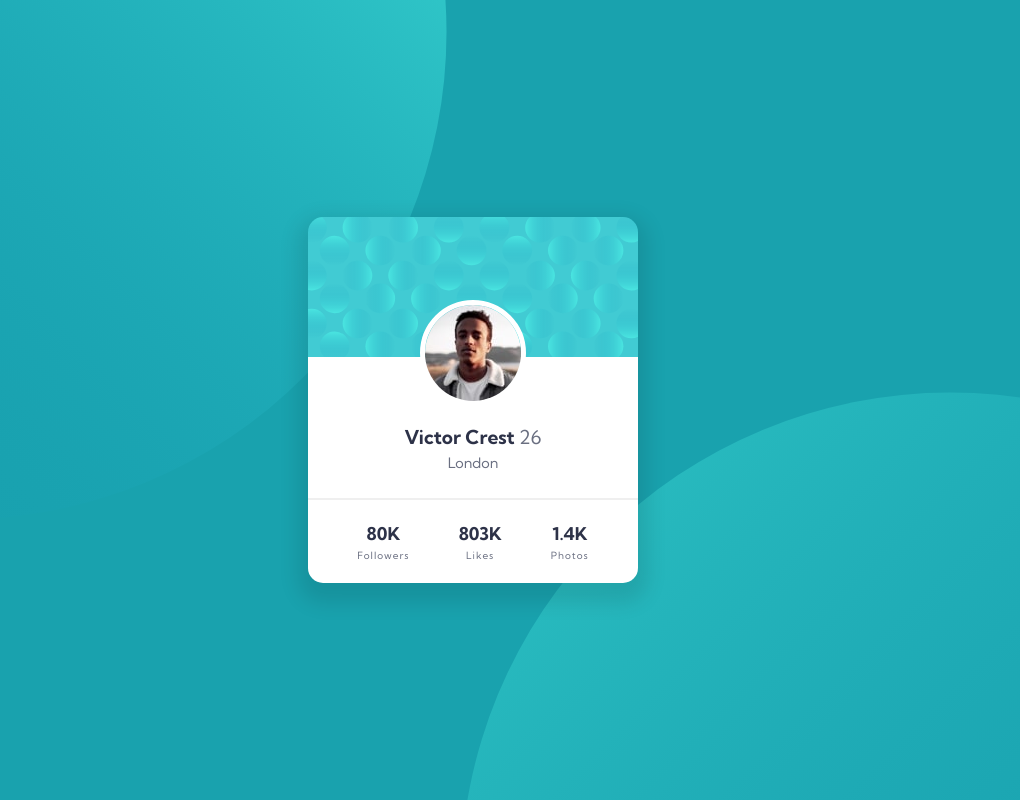
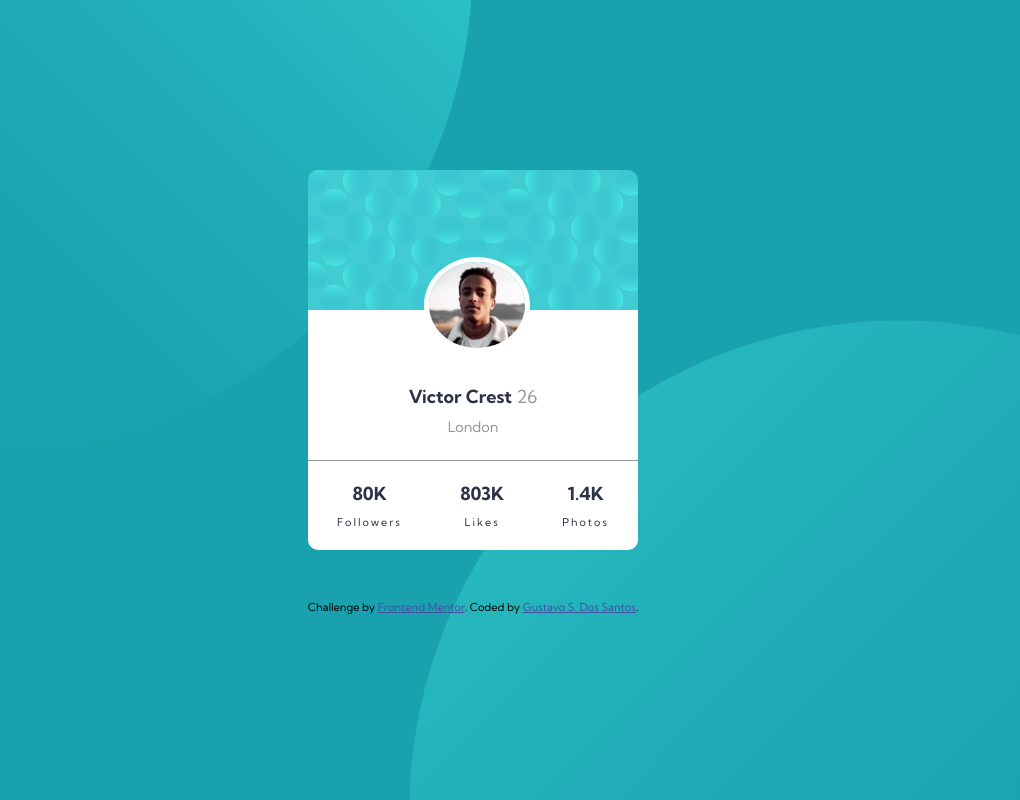
Before and after one commit to GustavoSDS/profile-card-component-main, a plain HTML site: page index.html in a window 1280 px wide. Shown: the whole page, without its empty margins (167-1187 px from the left). Drawn offline with Linux system fonts and the light colour scheme.

Commit message:
Version modificada

```diff
--- a/css/main.css
+++ b/css/main.css
@@ -7,106 +7,100 @@
   --grayBlue: hsl(227, 10%, 46%);
   --darkGray: hsl(0, 0%, 59%);
   --white: hsl(0, 0%, 100%);
-  --fontNormal: 400;
-  --fontBold: 700;
+
   --bgImages: url("../images/bg-pattern-top.svg"),
     url("../images/bg-pattern-bottom.svg");
   --cardShadow: 0 10px 20px 10px hsla(0, 0%, 0%, 0.1);
 }
 
-/* main css */
-*,
-*::before,
-*::after {
+* {
   box-sizing: border-box;
   margin: 0;
+  padding: 0;
 }
 body {
   font-family: "Kumbh Sans", sans-serif;
-  font-weight: var(--fontNormal);
-}
-main {
-}
-.flex-wrap {
-  min-width: 100vw;
-  min-height: 100vh;
-  display: flex;
-  justify-content: center;
-  align-items: center;
-}
-.card {
-  width: 95%;
-  max-width: 330px;
-  background-color: var(--white);
-  background-image: url("../images/bg-pattern-card.svg");
+  font-size: 18px;
+  font-weight: 400;
+  background-color: var(--darkCyan);
+  background-image: url('../images/bg-pattern-top.svg'), url('../images/bg-pattern-bottom.svg');
   background-repeat: no-repeat;
-  min-height: 50%;
-  border-radius: 15px;
-  box-shadow: var(--cardShadow);
-}
-.profile {
-  display: flex;
-  flex-direction: column;
-  justify-content: center;
-  align-items: center;
-  margin-top: 25%;
-}
-.profilepic {
-  border-radius: 50%;
-  border: solid 5px var(--white);
-}
-.profilename {
-  text-align: center;
-  padding: 1em 0;
-  line-height: 1.6;
-}
-.profilename h1 {
-  color: var(--darkBlue);
-  font-weight: var(--fontBold);
-  font-size: 1.2em;
-}
-.profilename h1 span {
-  color: var(--grayBlue);
-  font-weight: var(--fontNormal);
-  font-size: 1em;
-}
-.profilename p {
-  font-size: 0.9em;
-  padding-bottom: 0.5em;
-}
-hr {
-    border: 1px solid;
-    border-color: hsla(0, 0%, 59%, 0.151);
-    height: 1px;
-}
-.stats {
-  display: flex;
-  justify-content: space-evenly;
-  align-items: center;
-  text-align: center;
-  padding: 1.2em 0;
-  line-height: 1.6;
-}
-.stats .attributions span {
-  color: var(--darkBlue);
-  font-weight: var(--fontBold);
-  font-size: 1.1em;
-  padding: 0;
-}
-.stats .attributions .attribution {
-  color: var(--grayBlue);
-  font-weight: var(--fontNormal);
-  font-size: 0.625em;
-  list-style: none;
-  letter-spacing: 0.1em;
+  background-position: right 50vw bottom 20vh, left 45vw top 40vh ;
 }
 
-/* graphics */
-.flex-wrap {
-  color: var(--grayBlue);
-  background-color: var(--darkCyan);
-  background-image: url("../images/bg-pattern-top.svg"),
-    url("../images/bg-pattern-bottom.svg");
-  background-repeat: no-repeat;
-  background-position: right 52vw bottom 35vh, left 49vw top 49vh; /* this will push the images to corners */
+.card-container{
+  margin: 170px auto 50px;
+  width: 330px;
+  height: 380px;
+  border-radius: 10px;
+  overflow: hidden;
+  position: relative;
 }
+.bubbles{
+  background: url('../images/bg-pattern-card.svg');
+  height: 140px;
+}
+.photo{
+  position: absolute;
+  top: 87px;
+  left: 35%;
+  border: 5px solid white;
+  border-radius: 50%;
+  overflow: hidden;
+  height: 96px;
+}
+.personal-data-container{
+  background-color: white;
+  height: 150px;
+  padding: 75px;
+  text-align: center;
+}
+.name{
+  font-weight: 700;
+  color: var(--darkBlue);
+}
+.age, .city{
+  color: var(--darkGray);
+}
+.city{
+  margin-top: 10px;
+  font-size: 0.8em;
+}
+.stats-cantainer{
+  background-color: white;
+  border-top: 1px solid var(--darkGray);
+  display: flex;
+  justify-content: space-around;
+  align-items: center;
+  height: 90px;
+}
+.statistics{
+  text-align: center;
+}
+.quantity{
+  font-weight: 700;
+  margin-bottom: 10px;
+  color: var(--darkBlue);
+}
+.units{
+  font-size: 0.6em;
+  color: var(--darkBlue);
+  letter-spacing: 2px;
+}
+
+
+/* ---------------------------Footer-------------------- */
+.attribution {
+  font-size: 11px;
+  text-align: center;
+}
+
+.attribution a {
+  color: hsl(228, 45%, 44%);
+}
+
+@media screen and (min-width:1440px){
+  .card-container{
+    width: 350px;
+  }
+}
--- a/index.html
+++ b/index.html
@@ -1,67 +1,48 @@
 <!DOCTYPE html>
 <html lang="en">
+
 <head>
   <meta charset="UTF-8" />
   <meta name="viewport" content="width=device-width, initial-scale=1.0" />
-    <link
-      rel="icon"
-      type="image/png"
-      sizes="32x32"
-      href="./images/favicon-32x32.png"
-    />
+  <link rel="icon" type="image/png" sizes="32x32" href="./images/favicon-32x32.png" />
 
   <title>Frontend Mentor | Profile card component</title>
   <link rel="stylesheet" href="./css/main.css" />
 </head>
 
 <body>
-    <header></header>
+  <div class="card-container">
+    <div class="bubbles"></div>
+    <div class="photo">
+      <img src="./images/image-victor.jpg" alt="Personal photo">
+    </div>
+    <div class="personal-data-container">
+      <span class="name">Victor Crest</span>
+      <span class="age">26</span>
+      <div class="city">London</div>
+    </div>
 
-    <main class="flex-wrap">
-      <div class="card">
-        <div class="profile">
-          <img
-            class="profilepic"
-            src="images/image-victor.jpg"
-            alt="profile picture"
-          />
-          <div class="profilename">
-            <h1 class="name">Victor Crest <span>26</span></h1>
-            <p>London</p>
+    <div class="stats-cantainer">
+      <div class="statistics">
+        <div class="quantity">80K</div>
+        <div class="units">Followers</div>
+      </div>
+      <div class="statistics">
+        <div class="quantity">803K</div>
+        <div class="units">Likes</div>
+      </div>
+      <div class="statistics">
+        <div class="quantity">1.4K</div>
+        <div class="units">Photos</div>
       </div>
     </div>
+  </div>
+  <footer>
+    <p class="attribution">
+      Challenge by <a href="https://www.frontendmentor.io?ref=challenge" target="_blank">Frontend Mentor</a>.
+      Coded by <a href="#">Gustavo S. Dos Santos</a>.
+    </p>
+  </footer>
+</body>
 
-        <hr/>
-
-        <div class="stats">
-          <div class="attributions">
-            <span>80K</span>
-            <div class="attribution">Followers</div class="attribution">
-          </div class="attributions">
-
-          <div class="attributions">
-            <span> 803K</span>
-            <div class="attribution">Likes</div>
-          </div class="attributions">
-
-          <div class="attributions">
-            <span>1.4K</span>
-            <div class="attribution">Photos</div class="attribution">
-          </div class="attributions">
-        </div>
-      </div>
-    </main>
-
-    <!--     <footer>
-      <div class="attribution">
-        Challenge by
-        <a href="https://www.frontendmentor.io?ref=challenge" target="_blank"
-          >Frontend Mentor</a
-        >. Coded by
-        <a href="https://www.frontendmentor.io/profile/snehamoybag"
-          >Snehamoy Bag</a
-        >.
-      </div>
-    </footer> -->
-  </body>
 </html>
```
Lines whose indentation alone changed are shown as unchanged.
